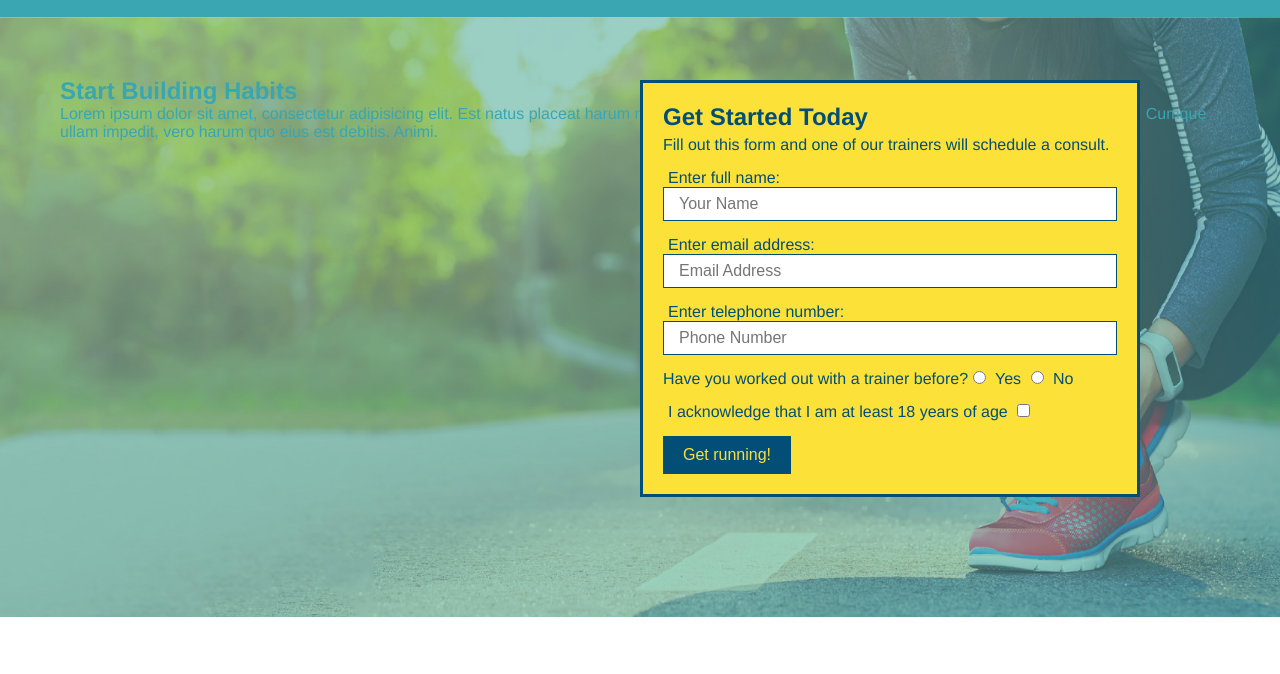
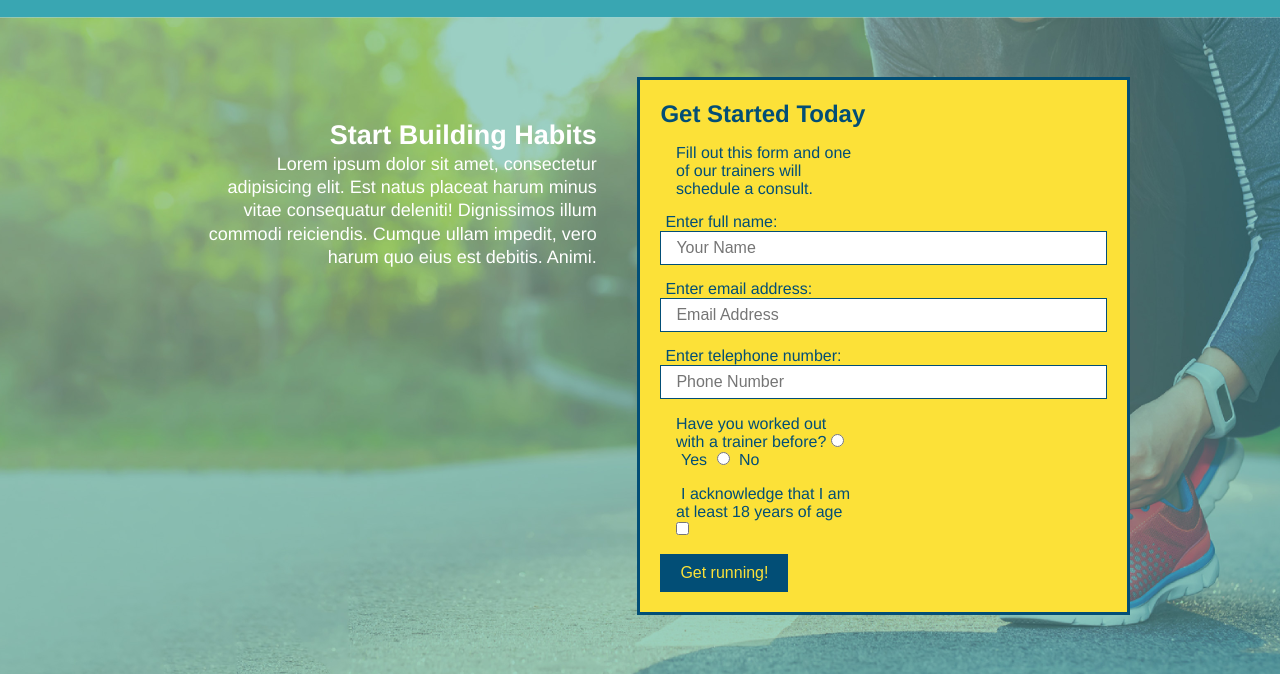
Before and after one commit to Mandrea30/run-buddy, a plain HTML site: page index.html in a window 1280 px wide. Shown: the part 65-739 px from the top of the page. Drawn offline with Linux system fonts and the light colour scheme.

Commit message:
add flexbox to her

```diff
--- a/assets/css/style.css
+++ b/assets/css/style.css
@@ -38,7 +38,8 @@ header {
 
   header nav ul {
       display: flex;
-      flex-wrap: wrap;justify-content:space-between;
+      flex-wrap: wrap;
+      justify-content:space-between;
       align-items: center;
       list-style: none;
 
@@ -56,10 +57,13 @@ header {
       background: #fce138;
       width: 100%;
       padding: 40px 35px;
+      display: flex;
+      justify-content: space-between;
+      flex-wrap: wrap;
   }
 
   footer h2 {
-      display: inline;
+
       color: #024e76;
       font-size: 30px;
       margin: 0;
@@ -67,7 +71,7 @@ header {
 
 
   footer div{
-      float: right;
+
       line-height: 1.5;
       text-align: right;
   }
@@ -83,20 +87,19 @@ header {
   /* Hero Style Start */
   .hero {
       background-image: url("../images/hero-bg.jpeg");
-      height: 600px;
       background-size: cover;
       background-position: center;
-      position: relative;
+      display: flex;
+      justify-content: center;
+      flex-wrap: wrap;
+
   }
 
   .hero-form {
       border: 3px solid #024e76;
       background-color: #fce138;
       padding: 20px;
-      width: 500px;
       color: #024e76;
-      position: absolute;
-      bottom: 120px;
       right: 140px;
   }
 
@@ -107,6 +110,8 @@ header {
 
   .hero-form p {
       margin: 5px 0 15px 0;
+      width: 40%;
+      margin: 3.5%;
   }
 
   .form-input {
@@ -129,6 +134,22 @@ header {
       border: none;
       padding: 10px 20px;
       font-size: 16px;
+  }
+
+  .hero-cta {
+      width: 35%;
+      text-align: right;
+      margin: 3.5%;
+      color: #fff;
+      font-size: 18px;
+      line-height: 1.3;
+
+  }
+
+  .hero-cta2 {
+      font-style: italic;
+      font-size: 55px;
+      color: #fce138;
   }
 
 
```
